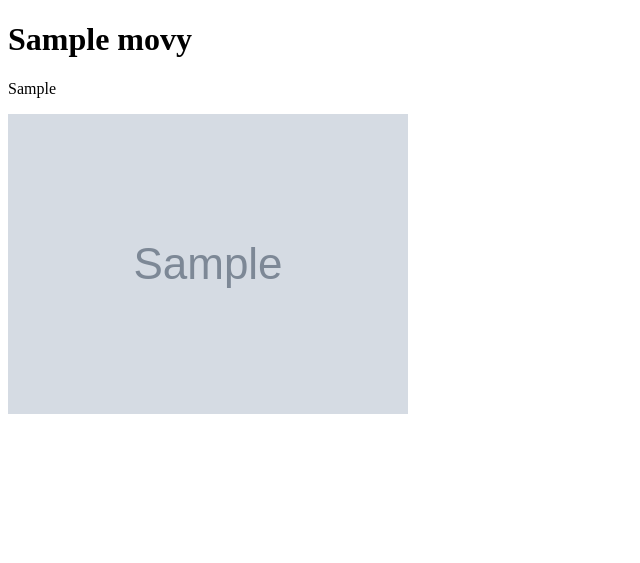
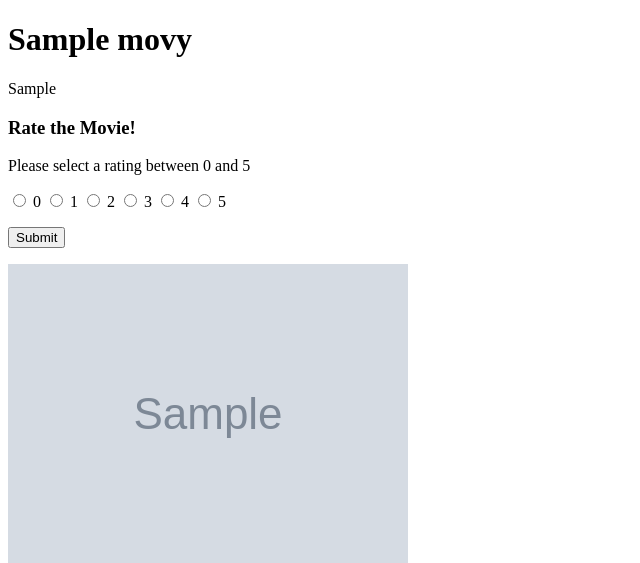
Before and after one commit to juneadam/movie-rankings-lab, a Flask app: page /movies/1 in a window 1280 px wide. Shown: the top 563 px of the page, without its empty margins (0-640 px from the left). Run offline with Flask 2, Linux system fonts and the light colour scheme; tables that the repository leaves empty hold one stand-in row (values such as "Sample post"); grey boxes marked "Sample" are stand-in pictures.

Commit message:
Finished Movie Ratings Lab

```diff
--- a/crud.py
+++ b/crud.py
@@ -24,7 +24,8 @@ def create_movie(title, overview, release_date, poster_path):
 def return_all_movies():
 
     return Movie.query.all()
-
+# function that creates ratings by taking in user object, movie object,
+# and integer from score
 def create_rating(user, movie, score):
 
     rating = Rating(user=user, movie=movie, score=score)
--- a/server.py
+++ b/server.py
@@ -12,64 +12,140 @@ app.secret_key = "dev"
 app.jinja_env.undefined = StrictUndefined
 
 
-
+# app route to homepage
 @app.route("/")
 def view_homepage():
     """Load the homepage."""
-
+# renders homepage.html template
     return render_template('homepage.html')
-
+# app route to movies page
 @app.route('/movies')
 def view_movies():
-
+    # calls function return_all_movies from crud.py and saves list of movies to
+    # variable all_movies
     all_movies = crud.return_all_movies()
-
+    # renders all_movies.html template and sends all_movies list to all_movies variable
+    # on all_movies.html jinja template
     return render_template('all_movies.html', all_movies=all_movies)
-
+# app route to movies/<movie_id> that allows movie_id variable to be passed in to url/function
 @app.route('/movies/<movie_id>')
 def show_movie(movie_id):
     """Show details on a particular movie."""
-
+    # uses movie_id variable to query movie database and get movie object, saves
+    # to get_movie_by_id varible
     get_movie_by_id = crud.get_movie_by_id(movie_id)
-
+    # renders movie_details.html template and sends movie object (get_movie_by_id)
+    # to movie variable in movie_details.html jinja template
     return render_template('movie_details.html', movie=get_movie_by_id)
-
+#app route to /users
 @app.route('/users')
 def show_all_users():
     """Display email address of each user with link to user profile"""
-
+    # returns list of all users and saves to all_users variable by calling
+    # return_all_users function in crud.py file
     all_users = crud.return_all_users()
-
+    # renders users.html template and sends user list to all_users variable in users.html
+    # jinja template
     return render_template('users.html', all_users=all_users)
 
 
-
+# app route to /users using POST method
 @app.route('/users', methods=['POST'])
 def user_sign_up():
     """Check if user email already in database, if not, create a new user profile."""
+    # pulls email input from sign up form on homepage.html and saves to user_email
+    # variable
+    user_email= request.form.get('email')
+    # pulls password input from sign up form on homepage.html and saves to password
+    # variable
+    password = request.form.get('password')
+    # passes user_email variable to get_user_by_email crud.py function to query
+    # database and check for existence of user
+    if crud.get_user_by_email(user_email):
+        # if user exists flashes message
+        flash('This user already exists. Please enter a new email.')
 
-    user_email= request.form.get('email')
-    password = request.form.get('password')
-
-    if crud.get_user_by_email(user_email):
-        flash('This user already exists. Please enter a new email.')
-        return render_template('homepage.html')
     else:
+        # if user doesn't exist, calls create_user crud.py function and passes
+        # POST request variables as arguments to create new user. Saves to new_user
+        # variable
         new_user = crud.create_user(user_email, password)
+        # adds new user to db
         db.session.add(new_user)
+        # commits new user to db and then flashes success message
         db.session.commit()
         flash('Your account was created successfully! You may now login.')
-        return render_template('homepage.html')
+
+    # redirects to homepage upon completion and flashes appropriate message
+    return redirect("/")
+
+# app route to login using POST method
+@app.route("/login", methods=['POST'])
+def login_user():
+    # pulls email input from form on homepage.html and saves to user_email variable
+    user_email= request.form.get('email')
+    # pulls password input from form on homepage.html and saves to password varialbe
+    password = request.form.get('password')
+    # uses post request variable as argument for get_user_by email crud.py function
+    # to query user database and save user_object to variable user object
+    user_object = crud.get_user_by_email(user_email)
+    # saves user_object password to variable db_password
+    db_password = user_object.password
+    # saves user_id from user_object to variable user_id
+    user_id = user_object.user_id
+    # if password from input does not match password from user object
+    if password != db_password:
+        # flash that password is incorrect and do not store id in session
+        flash("User password incorrect.")
+    else:
+        # stores id in session and logs user in
+        session['user_id'] = user_id
+        # flashes statement indicating login successful
+        flash("You have logged in successfully!")
+    # redirects to homepage and flashes appropriate message
+    return redirect("/")
+
+
+  #app route to users/<user_id> passes in variable user id from crud.py function
+@app.route('/users/<user_id>')
+def show_user(user_id):
+    """Display user profile page"""
+    # saves user object to get_user_by_id by using crud.py function to query
+    # user database
+    get_user_by_id = crud.get_user_by_id(user_id)
+    # renders user_profile.html template and passes user object (get_user_by_id) to
+    # html jinja template variable user
+    return render_template('user_profile.html', user=get_user_by_id)
+
+@app.route('/user_rating', methods=['POST'])
+def submit_rating():
+    # get key user_rating from html input radio buttons to
+    # return html value (rating)
+    rating = int(request.form.get('user_rating'))
+    rated_movie = request.form.get('movie_id')
+
+    # if user is logged in (user_id exists in session) create new rating by
+    # calling create_rating function from crud.py and passing in variables:
+    # movie_object(calls get_movie_by_id function with movie_id pulled from
+    # rated_movie function)
+    # user_object(calls get_user_by_id function with session user as argument)
+    #adds and commits new rating to db
+    if session.get('user_id'):
+        movie_object = crud.get_movie_by_id(rated_movie)
+        user_object = crud.get_user_by_id(session['user_id'])
+        new_rating = crud.create_rating(user_object, movie_object, rating)
+        db.session.add(new_rating)
+        db.session.commit()
+        flash(f"You have successfully given {movie_object.title} a rating of {rating}!")
+        # flashes statement that tells user to login to rate a movie
+    else:
+        flash("You must be logged in to rate a movie.")
+
+    # redirects to homepage and flashes appropriate message
+    return redirect('/')
 
 
 
-@app.route('/users/<user_id>')
-def show_user(user_id):
-    """Display user profile page"""
-
-    get_user_by_id = crud.get_user_by_id(user_id)
-
-    return render_template('user_profile.html', user=get_user_by_id)
 
 
 if __name__ == "__main__":
--- a/templates/movie_details.html
+++ b/templates/movie_details.html
@@ -8,6 +8,25 @@
 <p>
   {{ movie.overview }}
 </p>
-
+<h3>Rate the Movie!</h3>
+<form action="/user_rating" method="POST">
+  <input hidden name="movie_id" value="{{ movie.movie_id }}">
+  <p>Please select a rating between 0 and 5</p>
+    <input type="radio" id="0" name="user_rating" value="0">
+    <label for="zero-rating">0</label>
+    <input type="radio" id="1" name="user_rating" value="1">
+    <label for="one-rating">1</label>
+    <input type="radio" id="2" name="user_rating" value="2">
+    <label for="two-rating">2</label>
+    <input type="radio" id="3" name="user_rating" value="3">
+    <label for="three-rating">3</label>
+    <input type="radio" id="4" name="user_rating" value="4">
+    <label for="four-rating">4</label>
+    <input type="radio" id="5" name="user_rating" value="5">
+    <label for="five-rating">5</label>
+  <p>
+    <input type="submit">
+  </p>
+</form>
 <img src="{{ movie.poster_path }}">
 {% endblock %}
```
